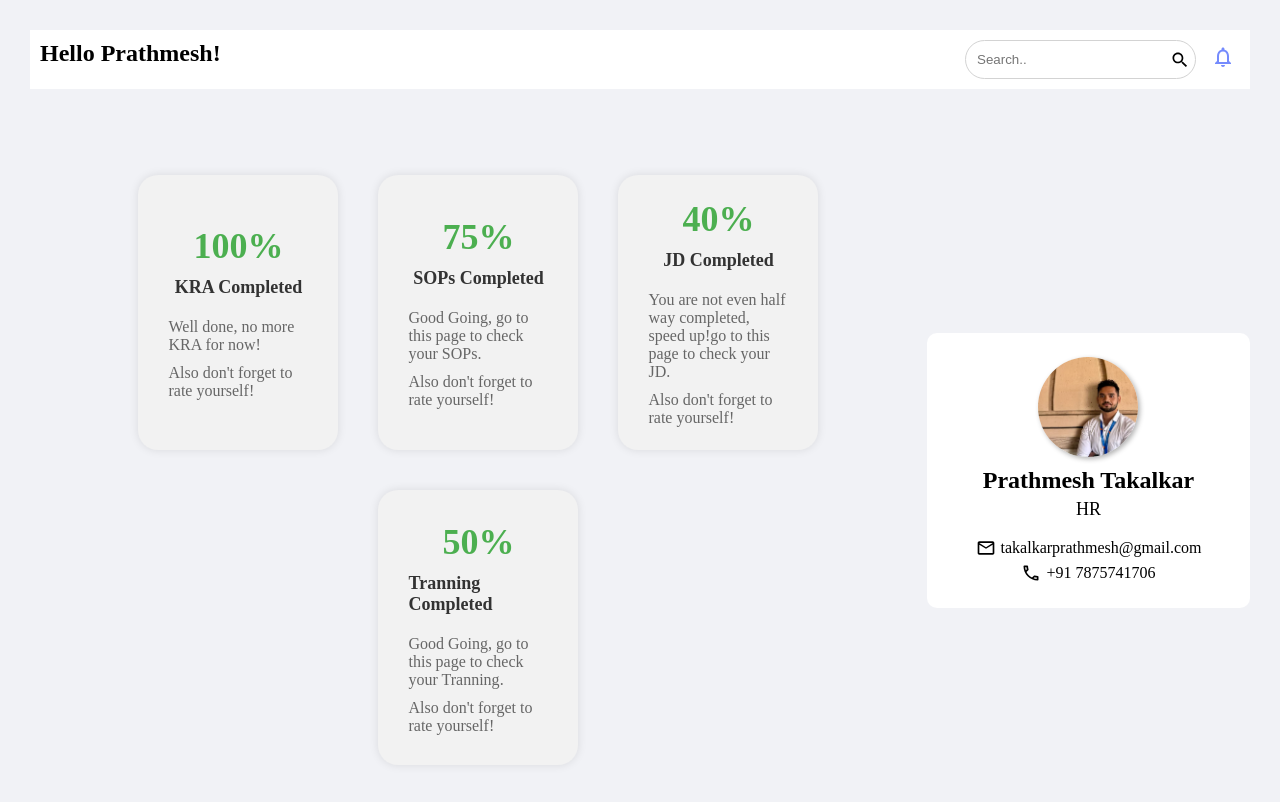
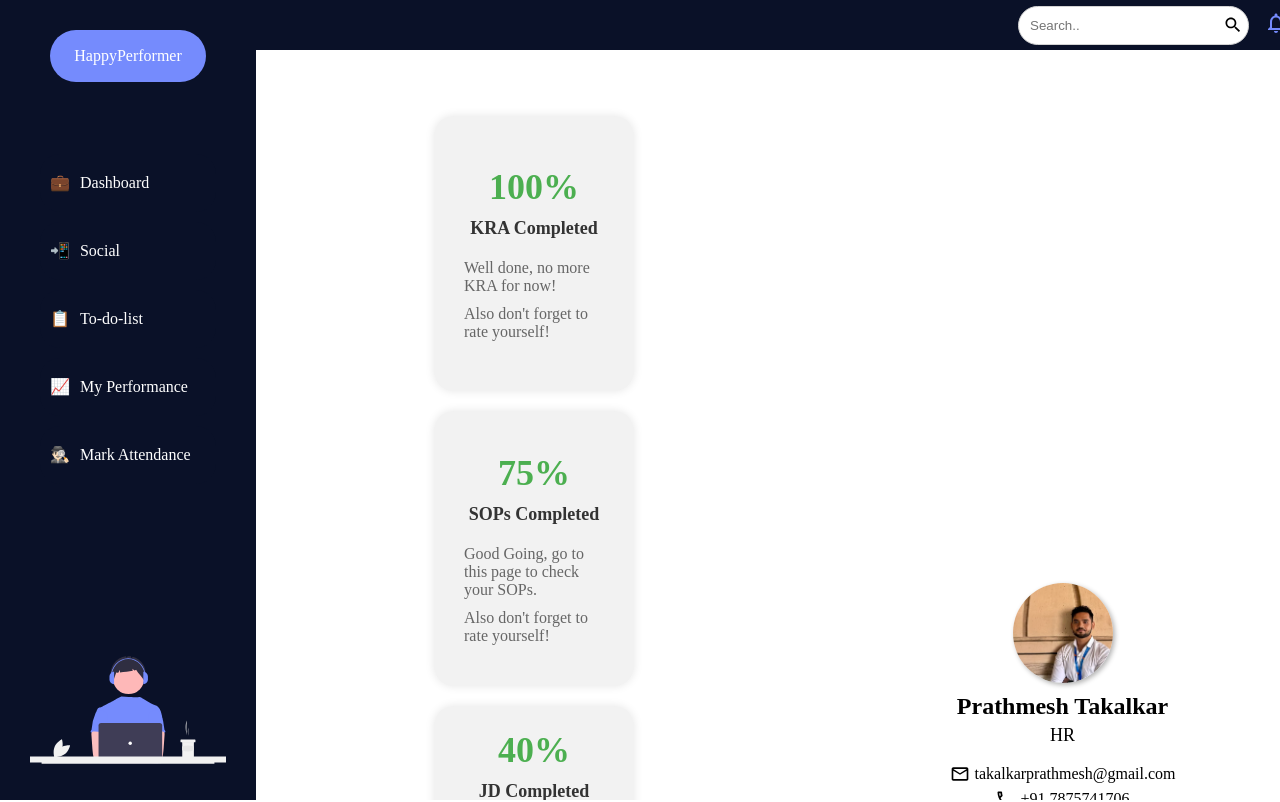
Before and after one commit to DIPAYANPOREL/HappyPerformer, a React (Vite) app in the folder Frontend/: page /dashboard in a window 1280 px wide. Shown: the top 802 px of the page. Built offline with nearby package versions, Linux system fonts and the light colour scheme.

Commit message:
dashboard sidebar

```diff
--- a/Frontend/src/Components/Software Components/Dashboard/Nav.jsx
+++ b/Frontend/src/Components/Software Components/Dashboard/Nav.jsx
@@ -1,22 +1,30 @@
 import NotificationsNoneOutlinedIcon from "@mui/icons-material/NotificationsNoneOutlined";
 import SearchOutlinedIcon from "@mui/icons-material/SearchOutlined";
 import styled from "styled-components";
+import SideBar from "./SideBar";
+
 const Container = styled.div`
-  background-color: white;
-  color: black;
+  height: 50px;
+  color: white;
   padding: 10px;
   display: flex;
   justify-content: space-between;
+  align-items: center; /* Center items vertically */
   margin-bottom: 1rem;
+  background-color: #0a1128; /* Set background color to cover the entire navbar */
 `;
+
 const NameSection = styled.div`
   font-size: 1.5rem;
   font-weight: bold;
 `;
+
 const MenuItems = styled.div`
   display: flex;
   justify-content: space-between;
+  width: 100%; /* Set width to cover the entire navbar */
 `;
+
 const InputBar = styled.input`
   padding: 6px;
   border: 1px solid #ccc;
@@ -24,6 +32,7 @@ const InputBar = styled.input`
   margin-right: 10px;
   border: none;
 `;
+
 const NotificationBar = styled.div`
   color: #758bfd;
   padding: 5px;
@@ -42,12 +51,13 @@ const Search = styled.div`
   background-color: white;
   border-radius: 20px;
   margin-right: 10px;
+  margin-left:80%;
 `;
 
 const Nav = () => {
   return (
     <Container>
-      <NameSection>Hello Prathmesh! </NameSection>
+      {/* <NameSection>Hello Prathmesh! </NameSection> */}
       <MenuItems>
         <Search>
           <InputBar placeholder="Search.." />
--- a/Frontend/src/Components/Software Components/Dashboard/SideBar.jsx
+++ b/Frontend/src/Components/Software Components/Dashboard/SideBar.jsx
@@ -2,6 +2,7 @@ import React from "react";
 import styled from "styled-components";
 import Coder from "../../../assets/coding.svg";
 import Item from "./Item";
+
 const Container = styled.div`
   display: flex;
   flex-direction: column;
@@ -11,12 +12,9 @@ const Container = styled.div`
   background-color: #0a1128;
   height: 100vh;
   color: white;
-  width: 20%;
-  border-bottom-right-radius: 50px;
-  border-top-right-radius: 50px;
-  border-bottom-left-radius: 50px;
-  border-top-left-radius: 50px;
+      width: 100%;
 `;
+
 const LogoContainer = styled.div`
   display: flex;
   justify-content: center;
@@ -27,15 +25,18 @@ const LogoContainer = styled.div`
   height: 7%;
   border-radius: 50px;
 `;
+
 const MenuItems = styled.div`
   width: 100%;
   height: 60%;
   overflow-y: auto;
 `;
+
 const SVGContainer = styled.img`
   height: 120px;
   width: 100%;
 `;
+
 const SideBar = () => {
   return (
     <Container>
@@ -46,21 +47,7 @@ const SideBar = () => {
         <Item name="To-do-list" icon="📋" />
         <Item name="My Performance" icon="📈" />
         <Item name="Mark Attendance" icon="🕵🏻‍♂️" />
-        <Item name="Option" icon="⚙️" />
-        <Item name="Option" icon="⚙️" />
-        <Item name="Option" icon="⚙️" />
-        <Item name="Option" icon="⚙️" />
-        <Item name="Option" icon="⚙️" />
-        <Item name="Option" icon="⚙️" />
-        <Item name="Option" icon="⚙️" />
-        <Item name="Option" icon="⚙️" />
-        <Item name="Option" icon="⚙️" />
-        <Item name="Option" icon="⚙️" />
-        <Item name="Option" icon="⚙️" />
-        <Item name="Option" icon="⚙️" />
-        <Item name="Option" icon="⚙️" />
-        <Item name="Option" icon="⚙️" />
-        <Item name="Option" icon="⚙️" />
+        {/* Add more items as needed */}
       </MenuItems>
       <SVGContainer src={Coder} />
     </Container>
--- a/Frontend/src/Pages/Software/DashBoard/Dashboard.jsx
+++ b/Frontend/src/Pages/Software/DashBoard/Dashboard.jsx
@@ -1,30 +1,54 @@
 import React from "react";
 import styled from "styled-components";
-// import Nav from "../../../Components/Software Components/Dashboard/Nav";
-// import SideBar from "../../../Components/Software Components/Dashboard/SideBar";
 import Nav from "../../../Components/Software Components/Dashboard/Nav";
 import NotificationSec from "../../../Components/Software Components/Dashboard/NotificationSec";
 import ProfileCard from "../../../Components/Software Components/Dashboard/ProfileCard";
 import TargetCard from "../../../Components/Software Components/Dashboard/TargetCard";
+import SideBar from "../../../Components/Software Components/Dashboard/SideBar";
 
 const Container = styled.div`
-  background-color: #f1f2f6;
-  padding: 10px;
   display: flex;
   flex-direction: column;
+  height: 100vh;
 `;
-const Cards = styled.div`
-  width: 80%;
+
+const ContentContainer = styled.div`
   display: flex;
-  justify-content: center;
+  flex: 1;
+  overflow-y: auto; /* Enable vertical scrolling */
+`;
+
+const SideBarContainer = styled.div`
+  width: 20%;
+  background-color: #ffffff;
+  overflow-y: hidden;
+  position: fixed;
+  left: 0;
+  top: 0;
+  bottom: 0;
+`;
+
+const ContentArea = styled.div`
+  flex: 1; /* Occupy the remaining space */
+  display: flex;
+  flex-direction: column;
+  margin-left: 30%; /* Adjust margin to accommodate the sidebar */
+`;
+
+const MiddleContainer = styled.div`
+  display: flex;
+  justify-content: space-between;
+  flex: 1;
+  padding: 20px;
+  margin: 10px;
   align-items: center;
-  flex-wrap: wrap;
-  @media (max-width: 768px) {
-    flex-direction: column;
+`;
+
+const BottomContainer = styled.div`
+  display: flex;
+  justify-content: space-between;
   width: 100%;
-    margin: 10px 0px;
-    flex-wrap: wrap;
-  }
+  padding: 20px;
 `;
 
 const NotificationSection = styled.div`
@@ -37,37 +61,23 @@ const NotificationSection = styled.div`
 `;
 
 const LeaderBoard = styled.div``;
-const TopContainer = styled.div`
-  width: 100%;
-  padding: 20px;
-`;
-const MiddleContainer = styled.div`
-  display: flex;
-  justify-content: space-between;
-  width: 100%;
-  padding: 20px;
-  margin: 10px;
-  align-items: center;
-`;
-const BottomContainer = styled.div`
-  display: flex;
-  justify-content: space-between;
-  width: 100%;
-  padding: 20px;
-`;
+
 const Dashboard = () => {
   return (
     <Container>
-      <TopContainer>
       <Nav />
-      </TopContainer>
+      <ContentContainer>
+        <SideBarContainer>
+          <SideBar />
+        </SideBarContainer>
+        <ContentArea>
           <MiddleContainer>
-        <Cards>
+            <div>
               <TargetCard type="KRA" percentage="100" backgroundColor="#ffc107" />
               <TargetCard percentage="75" type="SOPs" />
               <TargetCard percentage="40" type="JD" />
-          <TargetCard percentage="50" type="Tranning" />
-        </Cards>
+              <TargetCard percentage="50" type="Training" />
+            </div>
             <ProfileCard />
           </MiddleContainer>
           <BottomContainer>
@@ -78,6 +88,8 @@ const Dashboard = () => {
             </NotificationSection>
             <LeaderBoard></LeaderBoard>
           </BottomContainer>
+        </ContentArea>
+      </ContentContainer>
     </Container>
   );
 };
```
Lines whose indentation alone changed are shown as unchanged.
